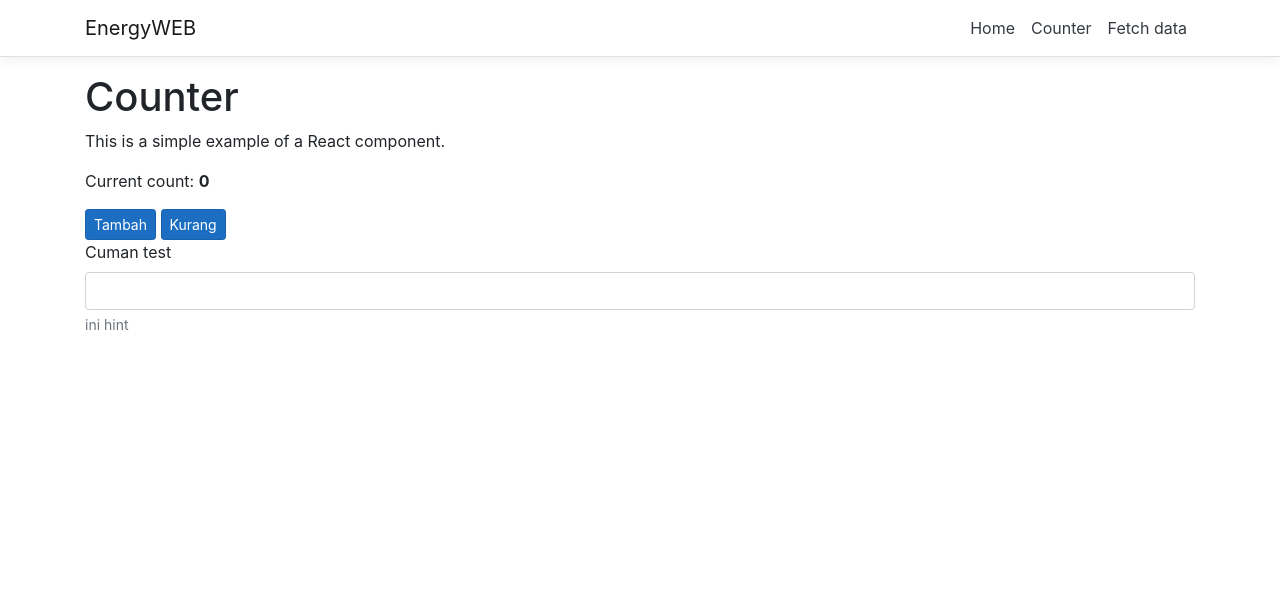
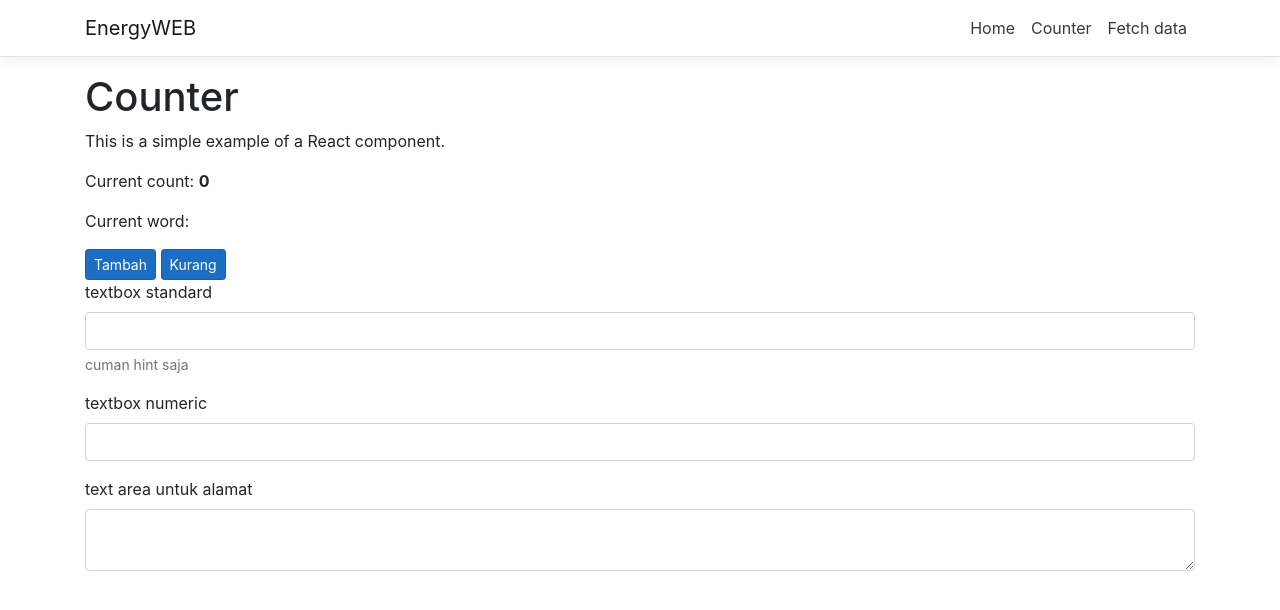
Before and after one commit to enggarprdh/Energy, a React (Create React App) app in the folder EnergyWEB/EnergyWEB/ClientApp/: page /counter in a window 1280 px wide. Shown: the top 610 px of the page. Built offline with nearby package versions, Linux system fonts and the light colour scheme.

Commit message:
- add text area component - fixing label on textbox

```diff
--- a/EnergyWEB/EnergyWEB/ClientApp/src/components/Counter.js
+++ b/EnergyWEB/EnergyWEB/ClientApp/src/components/Counter.js
@@ -1,15 +1,16 @@
 import React, { Component } from 'react';
 import Ebutton from './eButton';
 import Etext from './eText';
-
+import EtextArea from './eTextArea';
 export class Counter extends Component {
   static displayName = Counter.name;
 
   constructor(props) {
     super(props);
-    this.state = { currentCount: 0 };
+    this.state = { currentCount: 0, currentWord : "", currentWord2: "" };
     this.incrementCounter = this.incrementCounter.bind(this);
     this.decrementCounter = this.decrementCounter.bind(this);
+    this.setTextBox = this.setTextBox.bind(this);
   }
 
   incrementCounter() {
@@ -17,6 +18,18 @@ export class Counter extends Component {
       currentCount: this.state.currentCount + 1
     });
   }
+
+  setTextBox(e) {
+    // console.log(e.target.id);
+    // console.log(e.target.value);
+    this.setState({
+      currentWord : e.target.value,
+      currentWord2: e.target.value
+    });
+
+
+  }
+
 
   decrementCounter(){
     this.setState({
@@ -33,17 +46,17 @@ export class Counter extends Component {
 
 
         <p aria-live="polite">Current count: <strong>{this.state.currentCount}</strong></p>
+        <p aria-live="polite">Current word: <strong>{this.state.currentWord}</strong> </p>
 
-        <form>
+
 
         <Ebutton displayText="Tambah" event={this.incrementCounter} size="small"/>
         &nbsp;
         <Ebutton displayText="Kurang" event={this.decrementCounter} size="small"/>
 
-        <Etext/>
-        </form>
-
-
+        <Etext id="text" label="textbox standard" onChange={this.setTextBox} value={this.state.currentWord} type="text" hintMessage="cuman hint saja"/>
+        <Etext id="number" label="textbox numeric" onChange={this.setTextBox} value={this.state.currentWord2} type="number"/>
+        <EtextArea id="textarea" label="text area untuk alamat" rows="3"/>
       </div>
     );
   }
--- a/EnergyWEB/EnergyWEB/ClientApp/src/components/eButton.js
+++ b/EnergyWEB/EnergyWEB/ClientApp/src/components/eButton.js
@@ -39,5 +39,4 @@ const Ebutton = (props) => {
 }
 
 
-
 export default Ebutton;
--- a/EnergyWEB/EnergyWEB/ClientApp/src/components/eText.js
+++ b/EnergyWEB/EnergyWEB/ClientApp/src/components/eText.js
@@ -1,11 +1,31 @@
 import React from "react";
 
 const Etext = (props) => {
+
+    function setData(value, type){
+        var res = "";
+        if(type.toLowerCase() == "number"){
+            res = 0;
+        }
+        if (value != null){
+            res = value;
+        }
+        return res;
+    }
+
+    function setType(value){
+        var res = "text";
+        if(value.toLowerCase() == "number"){
+            res = "number";
+        }
+        return res;
+    }
+
     return (
         <div className={"form-group"}>
-            <label for="test">Cuman test</label>
-            <input type="text" className={"form-control"} id="test"></input>
-            <small id="testHelp" className="form-text text-muted">ini hint</small>
+            <label htmlFor={props.id}>{props.label}</label>
+            <input type={setType(props.type)} onChange={props.onChange} className={"form-control"} id={props.id} value={setData(props.value,props.type)}></input>
+            {props.hintMessage != "" ? <small id={props.id + "Help"} className="form-text text-muted">{props.hintMessage}</small>:""}
         </div>
     )
 }
--- /dev/null
+++ b/EnergyWEB/EnergyWEB/ClientApp/src/components/eTextArea.js
@@ -0,0 +1,12 @@
+import React from "react";
+
+const EtextArea = (props) => {
+    return (
+        <div className={"form-group"}>
+            <label htmlFor={props.id}>{props.label}</label>
+            <textarea className={"form-control"} id={props.id} rows={props.row}></textarea>
+        </div>
+    )
+}
+
+export default EtextArea;
```
